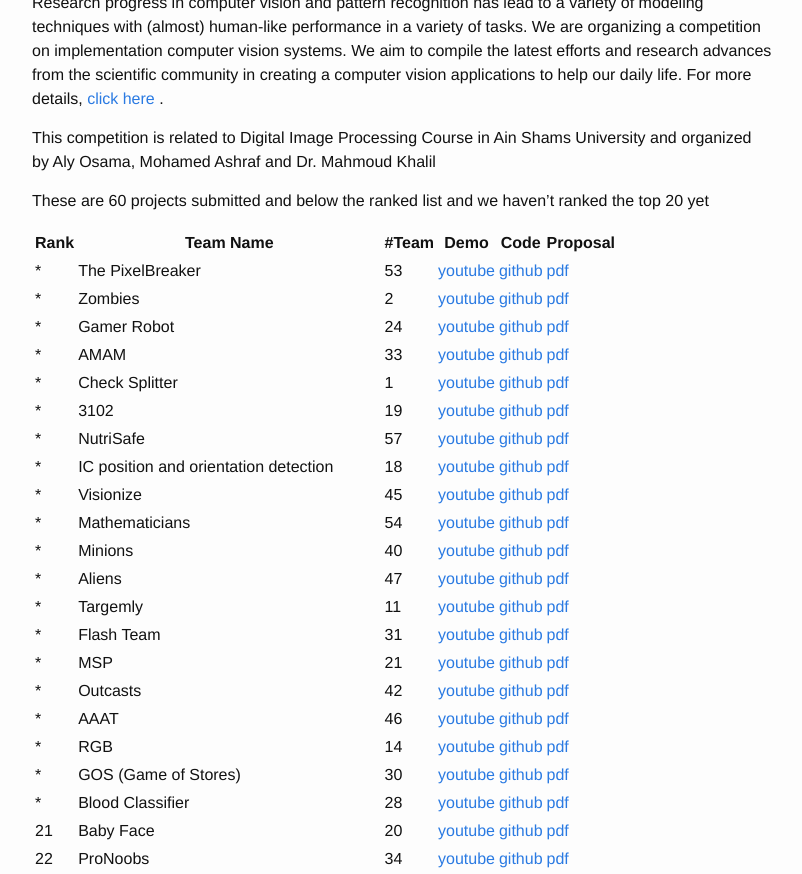
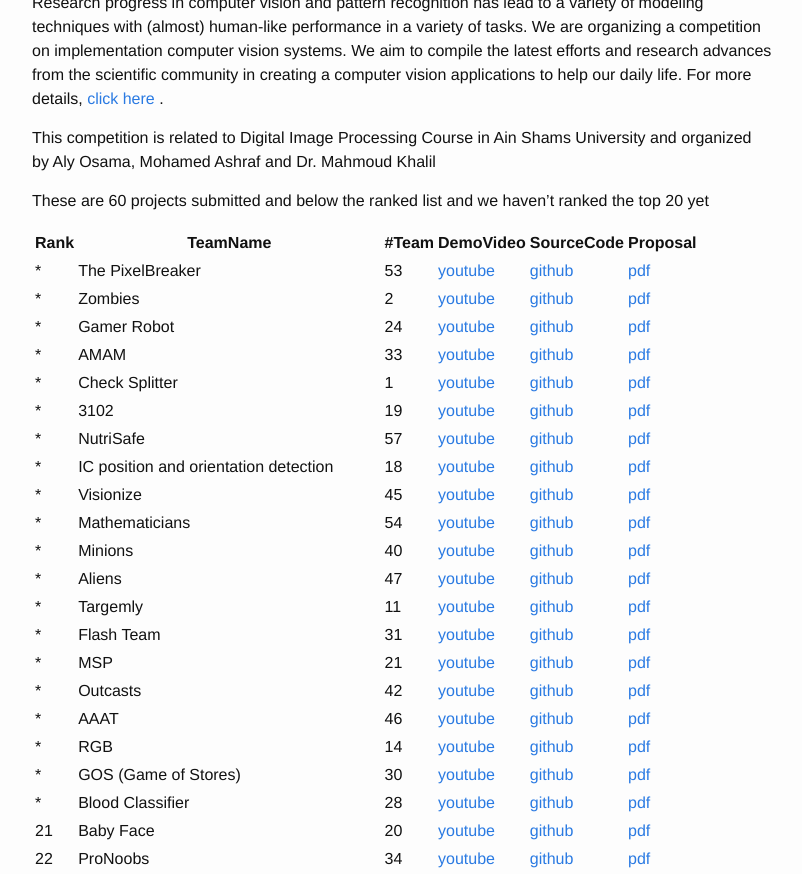
Before and after one commit to alyosama/alyosama.github.io, a Jekyll site: the page built from _posts/2018-05-03-CVC18.markdown, in a window 1280 px wide and 900 px high, scrolled down 540 px, cut to the strip 26-900 px from the top of the window. Shown: the whole strip, without its empty margins (238-1040 px from the left). Built offline with Jekyll 4.4.1, drawn with Linux system fonts in a browser that asks for light colours.

Commit message:
UNDO Columns names

```diff
--- a/_posts/2018-05-03-CVC18.markdown
+++ b/_posts/2018-05-03-CVC18.markdown
@@ -15,7 +15,7 @@ This competition is related to Digital Image Processing Course in Ain Shams Univ
 
 These are 60 projects submitted and below the ranked list and we haven't ranked the top 20 yet
 
-|Rank|Team Name|#Team|Demo|Code|Proposal|
+|Rank|TeamName|#Team|DemoVideo|SourceCode|Proposal|
 |-------|-------|-------|-------|-------|-------|
 *|The PixelBreaker|53|[youtube](https://www.youtube.com/watch?v=JFjmobJTzQs&feature=youtu.be)|[github](https://github.com/SaeedAbdelWahab/PixelBreaker.git)|[pdf](https://drive.google.com/open?id=1mRpdIK_Fbw1omEjdjtYn6L_eFbU_qRtM)|
 *|Zombies|2|[youtube](https://youtu.be/YuI7b8WjyHM)|[github](https://github.com/KM49N/Circuit)|[pdf](https://drive.google.com/open?id=1bK-qOxFvlEYqnqt7nA1Ti6RDKM-VIMUR)|
```
